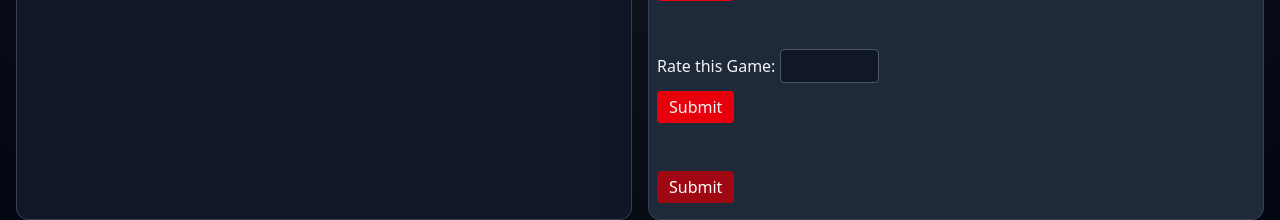
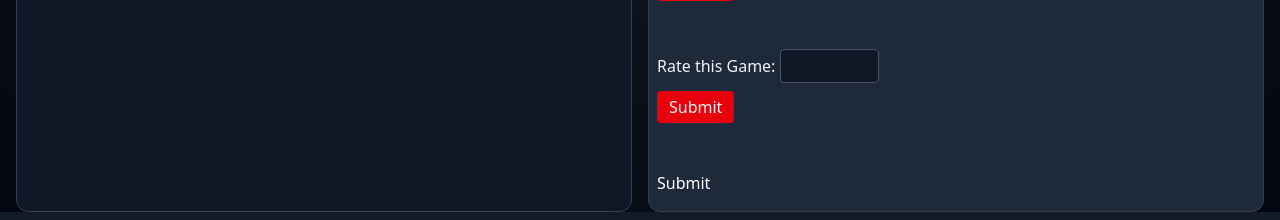
Before and after one commit to rlin49/trois_rickyl49_ethans201_hannahg61_tudorg-, a Flask app: template app/templates/gamepage.html in a window 1280 px wide. Shown: the part 625-845 px from the top of the page. Run offline with Flask 3, Linux system fonts and the light colour scheme; the template is opened without the code that fills it, so the values that code supplies are empty.

Commit message:
Change submit button class in gamepage.html
Updated submit button class for the purge form.

```diff
--- a/app/templates/gamepage.html
+++ b/app/templates/gamepage.html
@@ -121,7 +121,7 @@ Global Sales: {{ global_sales }}
 
 <form action="/purge" method="POST">
   <input type="hidden" name="game_id" value='{{ game_id }}'>
-  <input type="submit" class="bg-red-800 text-white px-3 py-1 rounded hover:bg-red-900 cursor-pointer">
+  <input type="submit" class="text-white">
 </form>
 
 </div>
```
